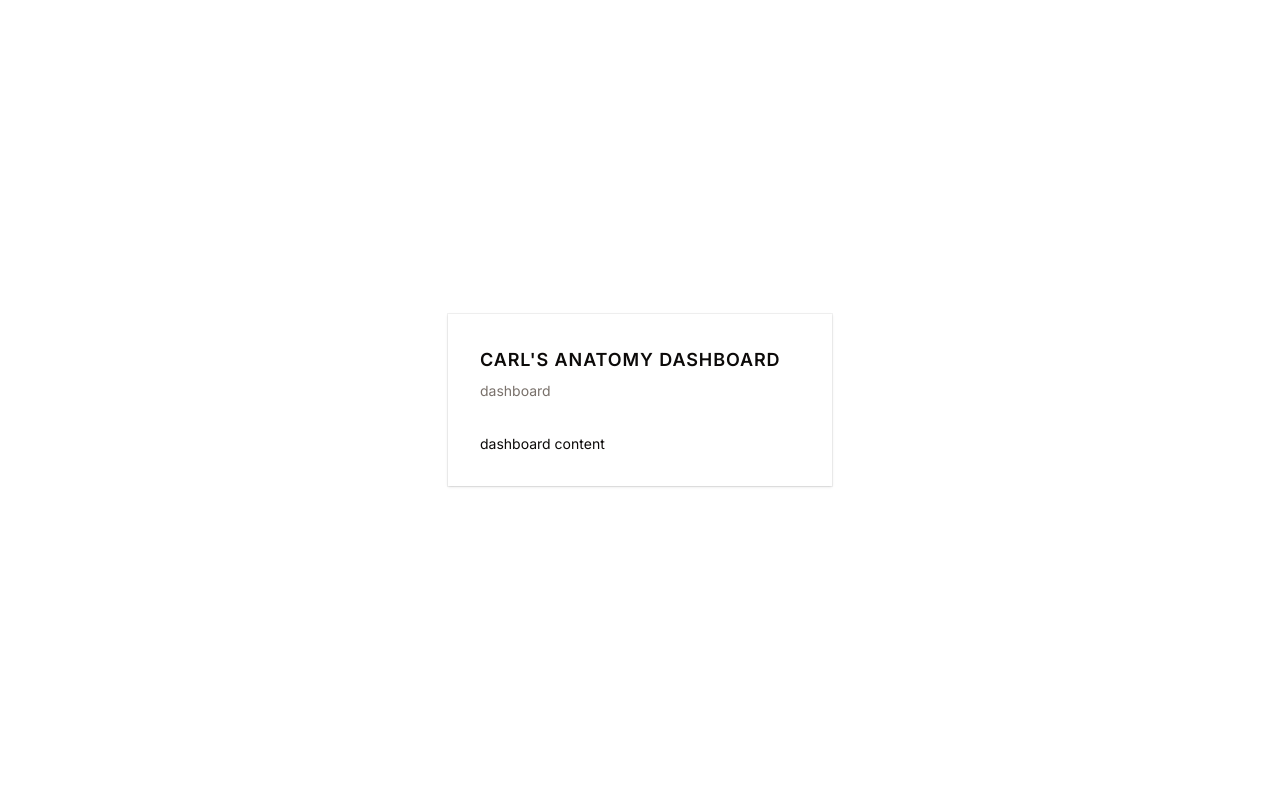
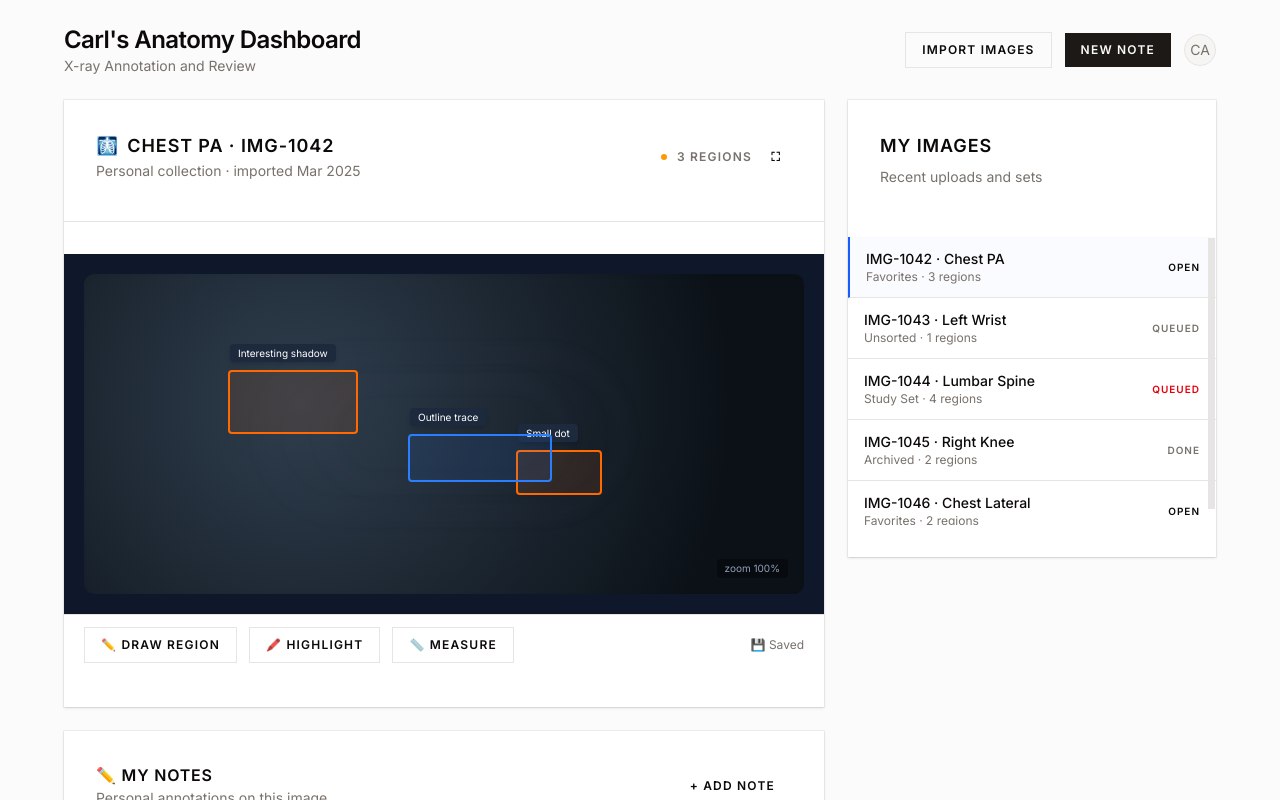
Before and after one commit to carlsondultra/carlsanatomy, a Next.js app: page /dashboard in a window 1280 px wide. Shown: the top 800 px of the page. Built offline with nearby package versions, Linux system fonts and the light colour scheme.

Commit message:
added dashboard visual template with hardcoded values

```diff
--- a/app/dashboard/page.tsx
+++ b/app/dashboard/page.tsx
@@ -5,21 +5,203 @@ import {
   CardHeader,
   CardTitle,
 } from "@/components/ui/card"
+import { Button } from "@/components/ui/button"
+import { Badge } from "@/components/ui/badge"
+import { Avatar, AvatarFallback } from "@/components/ui/avatar"
+import { ScrollArea } from "@/components/ui/scroll-area"
+import { Textarea } from "@/components/ui/textarea"
+
+const queue = [
+  { id: "IMG-1042", title: "Chest PA", tag: "Favorites", status: "Open", regions: 3 },
+  { id: "IMG-1043", title: "Left Wrist", tag: "Unsorted", status: "Queued", regions: 1 },
+  { id: "IMG-1044", title: "Lumbar Spine", tag: "Study Set", status: "Queued", regions: 4 },
+  { id: "IMG-1045", title: "Right Knee", tag: "Archived", status: "Done", regions: 2 },
+  { id: "IMG-1046", title: "Chest Lateral", tag: "Favorites", status: "Open", regions: 2 },
+]
+
+const annotations = [
+  { id: 1, label: "Interesting shadow", color: "bg-red-500", author: "You", time: "2m ago", note: "Noticed a darker patch here — worth comparing with other scans." },
+  { id: 2, label: "Small dot", color: "bg-amber-500", author: "You", time: "32m ago", note: "Tiny bright spot. Probably nothing, but flagging it to check later." },
+  { id: 3, label: "Outline trace", color: "bg-blue-500", author: "You", time: "15m ago", note: "Traced the outer edge for reference. Pretty happy with how it lines up." },
+]
+
+function tagVariant(tag: string) {
+  if (tag === "Favorites") return "default"
+  if (tag === "Study Set") return "destructive"
+  return "secondary"
+}
 
 export default function Home() {
   return (
-    <div className="min-h-screen flex items-center justify-center p-4">
-      <Card className="max-w-sm w-full">
-        <CardHeader>
-          <CardTitle>carl's anatomy dashboard</CardTitle>
-          <CardDescription>
-            dashboard
-          </CardDescription>
-        </CardHeader>
-        <CardContent>
-            dashboard content
-        </CardContent>
-      </Card>
+    <div className="min-h-screen bg-muted/40 p-6">
+      <div className="mx-auto max-w-6xl space-y-6">
+        {/* Header */}
+        <div className="flex items-center justify-between">
+          <div>
+            <h1 className="text-2xl font-semibold tracking-tight">
+              Carl's Anatomy Dashboard
+            </h1>
+            <p className="text-sm text-muted-foreground">
+              X-ray Annotation and Review
+            </p>
+          </div>
+          <div className="flex items-center gap-3">
+            <Button variant="outline" size="sm">Import Images</Button>
+            <Button size="sm">New Note</Button>
+            <Avatar className="h-8 w-8">
+              <AvatarFallback>CA</AvatarFallback>
+            </Avatar>
+          </div>
+        </div>
+
+        {/* Main grid: viewer + sidebar */}
+        <div className="grid gap-6 lg:grid-cols-3">
+          {/* Left: viewer + notes */}
+          <div className="lg:col-span-2 space-y-6">
+            {/* X-ray viewer */}
+            <Card className="overflow-hidden">
+              <CardHeader className="border-b pb-4">
+                <div className="flex items-center justify-between">
+                  <div>
+                    <CardTitle className="flex items-center gap-2">
+                      <span className="text-muted-foreground">🩻</span> Chest PA · IMG-1042
+                    </CardTitle>
+                    <CardDescription>Personal collection · imported Mar 2025</CardDescription>
+                  </div>
+                  <div className="flex gap-2">
+                    <Badge variant="secondary" className="text-xs">
+                      <span className="h-1.5 w-1.5 rounded-full bg-amber-500 mr-1" />
+                      3 regions
+                    </Badge>
+                    <Button variant="ghost" size="icon" className="h-8 w-8">⛶</Button>
+                  </div>
+                </div>
+              </CardHeader>
+              <CardContent className="p-0">
+                {/* Image area */}
+                <div className="relative bg-slate-900 p-5">
+                  <div className="relative h-80 w-full rounded-lg bg-[radial-gradient(circle_at_30%_40%,#2f3e4e_0%,#0b1117_80%)] flex items-center justify-center shadow-inner">
+                    {/* Faint shapes to suggest an image */}
+                    <div className="absolute left-1/4 top-1/4 w-1/2 h-1/2 border-2 border-slate-600/30 rounded-full blur-sm" />
+                    <div className="absolute left-1/3 top-1/3 w-1/3 h-1/3 border-2 border-slate-500/20 rounded-full blur-sm" />
+
+                    {/* Region boxes */}
+                    <div
+                      className="absolute border-2 border-orange-500 bg-orange-500/10 rounded cursor-pointer hover:bg-orange-500/25 transition-all"
+                      style={{ top: "30%", left: "20%", width: "18%", height: "20%" }}
+                    >
+                      <div className="absolute -top-7 left-0 bg-slate-800 text-white text-[10px] px-2 py-0.5 rounded shadow-md whitespace-nowrap">
+                        Interesting shadow
+                      </div>
+                    </div>
+                    <div
+                      className="absolute border-2 border-orange-500 bg-orange-500/10 rounded cursor-pointer hover:bg-orange-500/25 transition-all"
+                      style={{ top: "55%", left: "60%", width: "12%", height: "14%" }}
+                    >
+                      <div className="absolute -top-7 left-0 bg-slate-800 text-white text-[10px] px-2 py-0.5 rounded shadow-md whitespace-nowrap">
+                        Small dot
+                      </div>
+                    </div>
+                    <div
+                      className="absolute border-2 border-blue-500 bg-blue-500/10 rounded cursor-pointer hover:bg-blue-500/25 transition-all"
+                      style={{ top: "50%", left: "45%", width: "20%", height: "15%" }}
+                    >
+                      <div className="absolute -top-7 left-0 bg-slate-800 text-white text-[10px] px-2 py-0.5 rounded shadow-md whitespace-nowrap">
+                        Outline trace
+                      </div>
+                    </div>
+
+                    <div className="absolute bottom-4 right-4 text-[10px] text-slate-400 bg-black/40 px-2 py-0.5 rounded">
+                      zoom 100%
+                    </div>
+                  </div>
+                </div>
+
+                {/* Toolbar */}
+                <div className="border-t px-5 py-3 flex flex-wrap items-center gap-3 text-sm">
+                  <Button variant="outline" size="sm" className="gap-1.5">
+                    ✏️ Draw Region
+                  </Button>
+                  <Button variant="outline" size="sm" className="gap-1.5">
+                    🖍️ Highlight
+                  </Button>
+                  <Button variant="outline" size="sm" className="gap-1.5">
+                    📏 Measure
+                  </Button>
+                  <div className="flex-1" />
+                  <span className="text-xs text-muted-foreground">💾 Saved</span>
+                </div>
+              </CardContent>
+            </Card>
+
+            {/* Notes card */}
+            <Card>
+              <CardHeader className="flex flex-row items-center justify-between space-y-0 pb-4">
+                <div>
+                  <CardTitle className="text-base flex items-center gap-2">
+                    ✏️ My Notes
+                  </CardTitle>
+                  <CardDescription>Personal annotations on this image</CardDescription>
+                </div>
+                <Button variant="ghost" size="sm" className="gap-1">
+                  + Add note
+                </Button>
+              </CardHeader>
+              <CardContent className="space-y-3">
+                {annotations.map((a) => (
+                  <div key={a.id} className="rounded-lg border bg-muted/30 p-3 space-y-2">
+                    <div className="flex items-center justify-between">
+                      <span className="flex items-center gap-2 text-sm font-medium">
+                        <span className={`h-2.5 w-2.5 rounded-full ${a.color}`} />
+                        {a.label}
+                      </span>
+                      <span className="text-xs text-muted-foreground">{a.time}</span>
+                    </div>
+                    <p className="text-xs text-muted-foreground">{a.note}</p>
+                  </div>
+                ))}
+                <Textarea
+                  placeholder="Jot down a thought about this image..."
+                  className="min-h-[60px] text-sm resize-none"
+                />
+              </CardContent>
+            </Card>
+          </div>
+
+          {/* Right sidebar */}
+          <div className="space-y-6">
+            {/* Image queue */}
+            <Card>
+              <CardHeader className="pb-4">
+                <CardTitle>My Images</CardTitle>
+                <CardDescription>Recent uploads and sets</CardDescription>
+              </CardHeader>
+              <CardContent className="p-0">
+                <ScrollArea className="h-72">
+                  {queue.map((row, i) => (
+                    <div
+                      key={row.id}
+                      className={`flex items-center justify-between px-4 py-3 hover:bg-muted/50 cursor-pointer border-b last:border-b-0 ${
+                        i === 0 ? "bg-blue-50/40 border-l-2 border-l-blue-600" : ""
+                      }`}
+                    >
+                      <div>
+                        <div className="font-medium text-sm">{row.id} · {row.title}</div>
+                        <div className="text-xs text-muted-foreground">
+                          {row.tag} · {row.regions} regions
+                        </div>
+                      </div>
+                      <Badge variant={tagVariant(row.tag)} className="text-[10px]">
+                        {row.status}
+                      </Badge>
+                    </div>
+                  ))}
+                </ScrollArea>
+              </CardContent>
+            </Card>
+          </div>
+        </div>
+      </div>
     </div>
   )
 }
```
